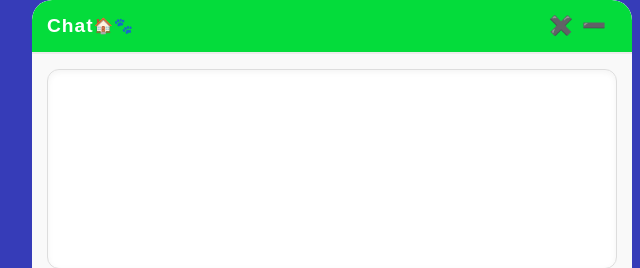
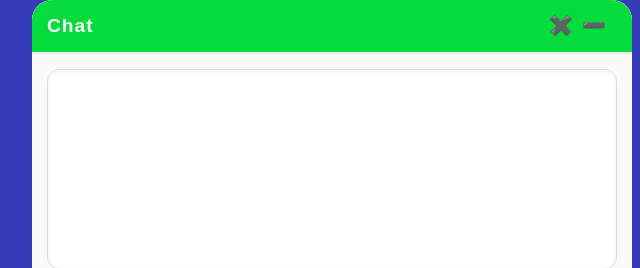
Before and after one commit to hostel4pets-co-uk/hostel4pets, a plain HTML site: page chat.html in a window 1280 px wide. Shown: the top 268 px of the page, 308-948 px from the left. Drawn offline with Linux system fonts and the light colour scheme.

Commit message:
Update chat.html

```diff
--- a/chat.html
+++ b/chat.html
@@ -10,7 +10,6 @@
     <div class="chat-modal">
         <header class="chat-header">
             <span class="title">Chat</span>
-            <span style="font-size: 0.8em; font-family: 'Bangers', cursive;">🏠🐾</span>
             <div id="chat-controls">
                 <div id="clear-btn" class="emoji-btn">✖️</div>
                 <div id="collapse-btn" class="emoji-btn">➖</div>
```
